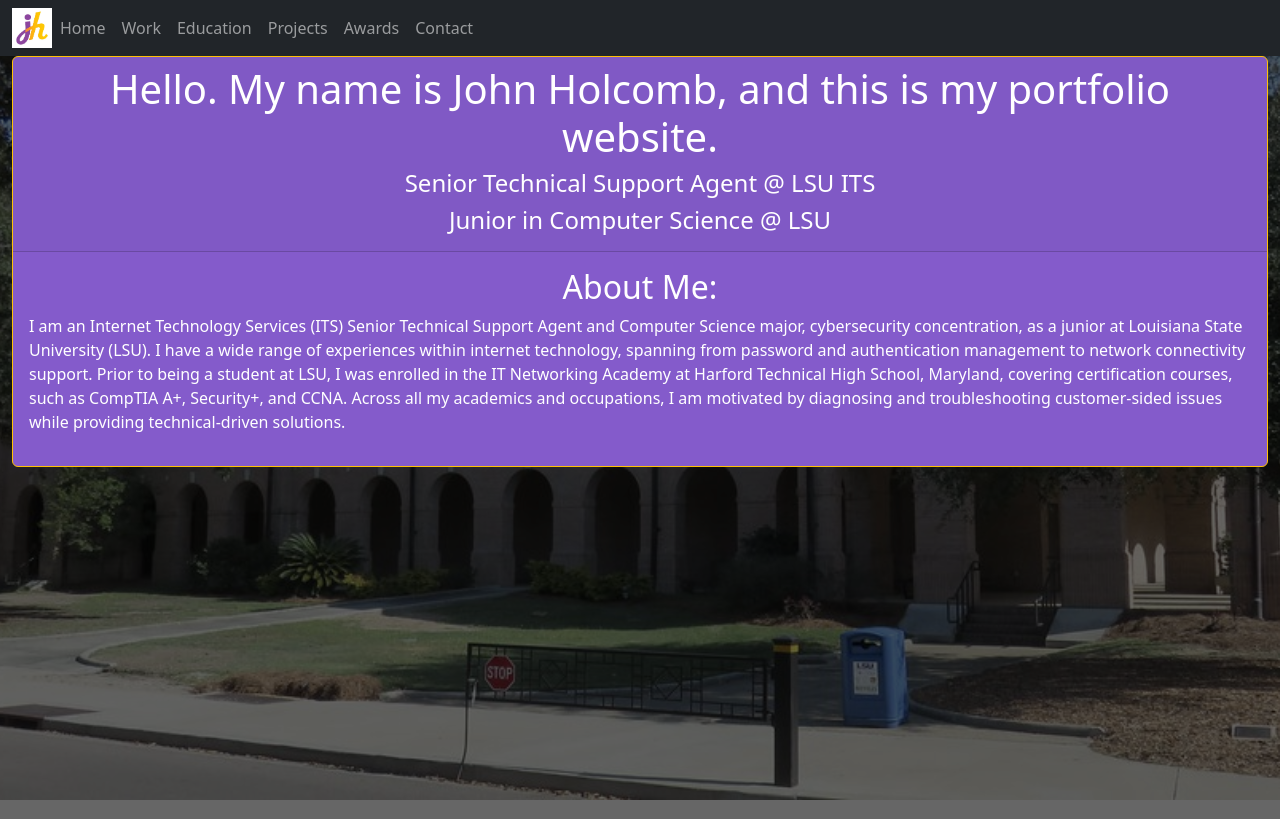
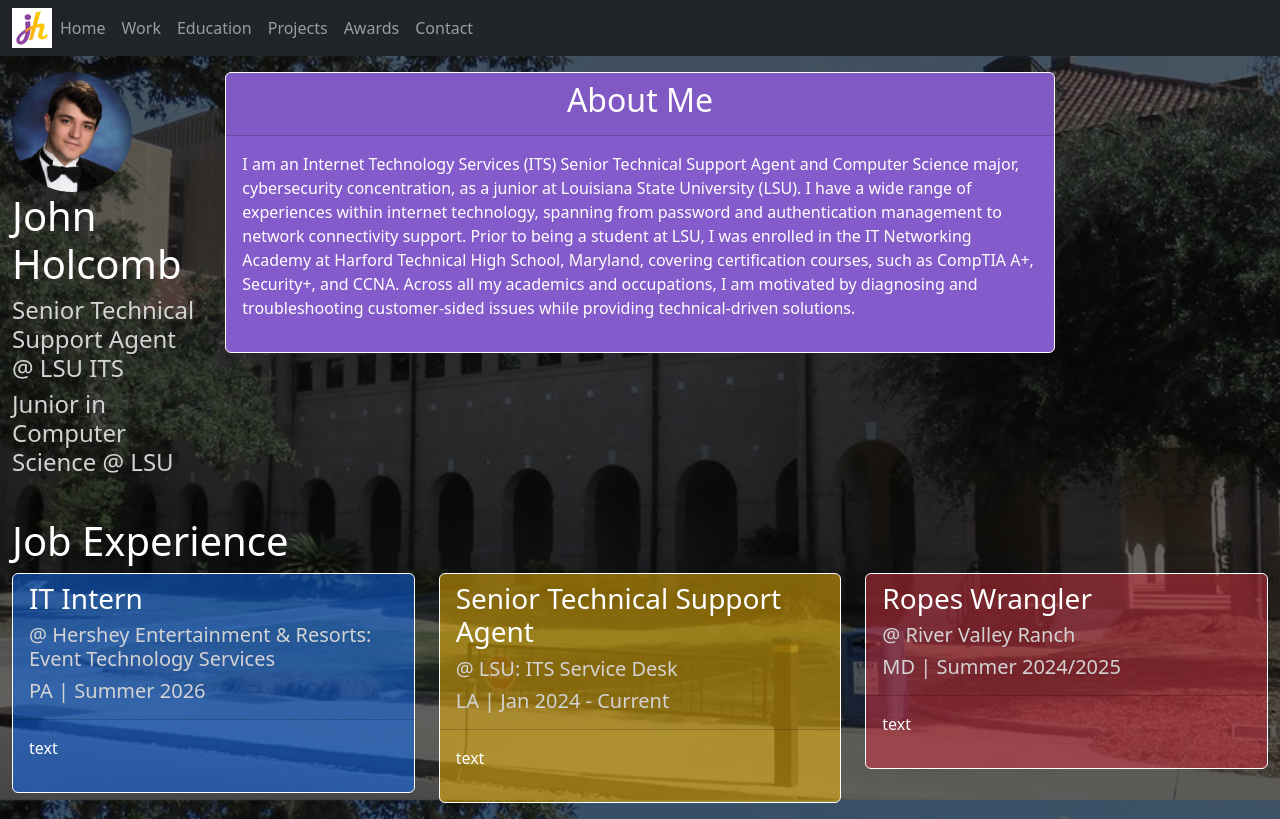
Before and after one commit to johnholcomb10/johnholcomb10.github.io, a plain HTML site: page index.html in a window 1280 px wide. Drawn offline with nearby package versions, Linux system fonts and the light colour scheme.

Commit message:
Sidebar
-Added sidebar to about me section
-Sidebar collapses on smaller screens
-Preliminary job experiences section

```diff
--- a/css/styles.css
+++ b/css/styles.css
@@ -13,4 +13,5 @@ body {
   background-size: cover;
   background-position: center;
   background-repeat: no-repeat;
+  background-attachment: fixed;
 }
--- a/index.html
+++ b/index.html
@@ -44,15 +44,63 @@
       </div>
     </nav>
     <div class="container-fluid">
-      <div class="card text-white w3-theme-p border-warning" style="text-align:center;">
-        <div class="card-header">
-          <h1>Hello. My name is John Holcomb, and this is my portfolio website.</h1>
-          <h4>Senior Technical Support Agent @ LSU ITS</h4>
-          <h4>Junior in Computer Science @ LSU</h4>
+      <div class="row flex-xl-nowrap">
+        <div class="col-12 col-md-3 col-xl-2 py-3 bd-sidebar">
+          <img src="img/literallyme.jpg" style="width: 120px; border-radius: 50%;" alt="John Holcomb">
+          <h1 style="color:white">John Holcomb</h1>
+          <h4 style="color:lightgray">Senior Technical Support Agent @ LSU ITS</h4>
+          <h4 style="color:lightgray">Junior in Computer Science @ LSU</h4>
+      </div>
+        <main class="col-12 col-md-9 col-xl-8 py-md-3 pl-md-5 bd-content" role="main">
+          <div class="card text-white w3-theme-p border-white" style="text-align:center;">
+            <div class="card-header">
+              <h2>About Me</h2>
+            </div>
+            <div class="card-body">
+              <p style="text-align: left;">I am an Internet Technology Services (ITS) Senior Technical Support Agent and Computer Science major, cybersecurity concentration, as a junior at Louisiana State University (LSU). I have a wide range of experiences within internet technology, spanning from password and authentication management to network connectivity support. Prior to being a student at LSU, I was enrolled in the IT Networking Academy at Harford Technical High School, Maryland, covering certification courses, such as CompTIA A+, Security+, and CCNA. Across all my academics and occupations, I am motivated by diagnosing and troubleshooting customer-sided issues while providing technical-driven solutions.</p>
+            </div>
+          </div>
+        </main>
+      </div>
+    </div>
+    <div class="container-fluid py-3">
+      <h1 style="color: white;">Job Experience</h1>
+      <div class="row">
+        <div class="col-12 col-lg-4 col-sm-6">
+          <div class="card text-white bg-primary bg-opacity-50 border-white">
+            <div class="card-header">
+              <h3>IT Intern</h3>
+              <h5 style="color:lightgray">@ Hershey Entertainment & Resorts: Event Technology Services</h5>
+              <h5 style="color:lightgray">PA | Summer 2026</h5>
+            </div>
+            <div class="card-body">
+              <p>text</p>
+            </div>
+          </div>
         </div>
-        <div class="card-body">
-          <h2>About Me:</h2>
-          <p style="text-align: left;">I am an Internet Technology Services (ITS) Senior Technical Support Agent and Computer Science major, cybersecurity concentration, as a junior at Louisiana State University (LSU). I have a wide range of experiences within internet technology, spanning from password and authentication management to network connectivity support. Prior to being a student at LSU, I was enrolled in the IT Networking Academy at Harford Technical High School, Maryland, covering certification courses, such as CompTIA A+, Security+, and CCNA. Across all my academics and occupations, I am motivated by diagnosing and troubleshooting customer-sided issues while providing technical-driven solutions.</p>
+        <div class="col-12 col-lg-4 col-sm-6">
+          <div class="card text-white bg-warning bg-opacity-50 border-white">
+            <div class="card-header">
+              <h3>Senior Technical Support Agent</h3>
+              <h5 style="color:lightgray">@ LSU: ITS Service Desk</h5>
+              <h5 style="color:lightgray">LA | Jan 2024 - Current</h5>
+            </div>
+            <div class="card-body">
+              <p>text</p>
+            </div>
+          </div>
+        </div>
+        <div class="col-12 col-lg-4 col-sm-6">
+          <div class="card text-white bg-danger bg-opacity-50 border-white">
+            <div class="card-header">
+              <h3>Ropes Wrangler</h3>
+              <h5 style="color:lightgray">@ River Valley Ranch</h5>
+              <h5 style="color:lightgray">MD | Summer 2024/2025</h5>
+            </div>
+            <div class="card-body">
+              <p>text</p>
+            </div>
+          </div>
         </div>
       </div>
     </div>
```
Also changed, not shown: img/literallyme.jpg (added).
